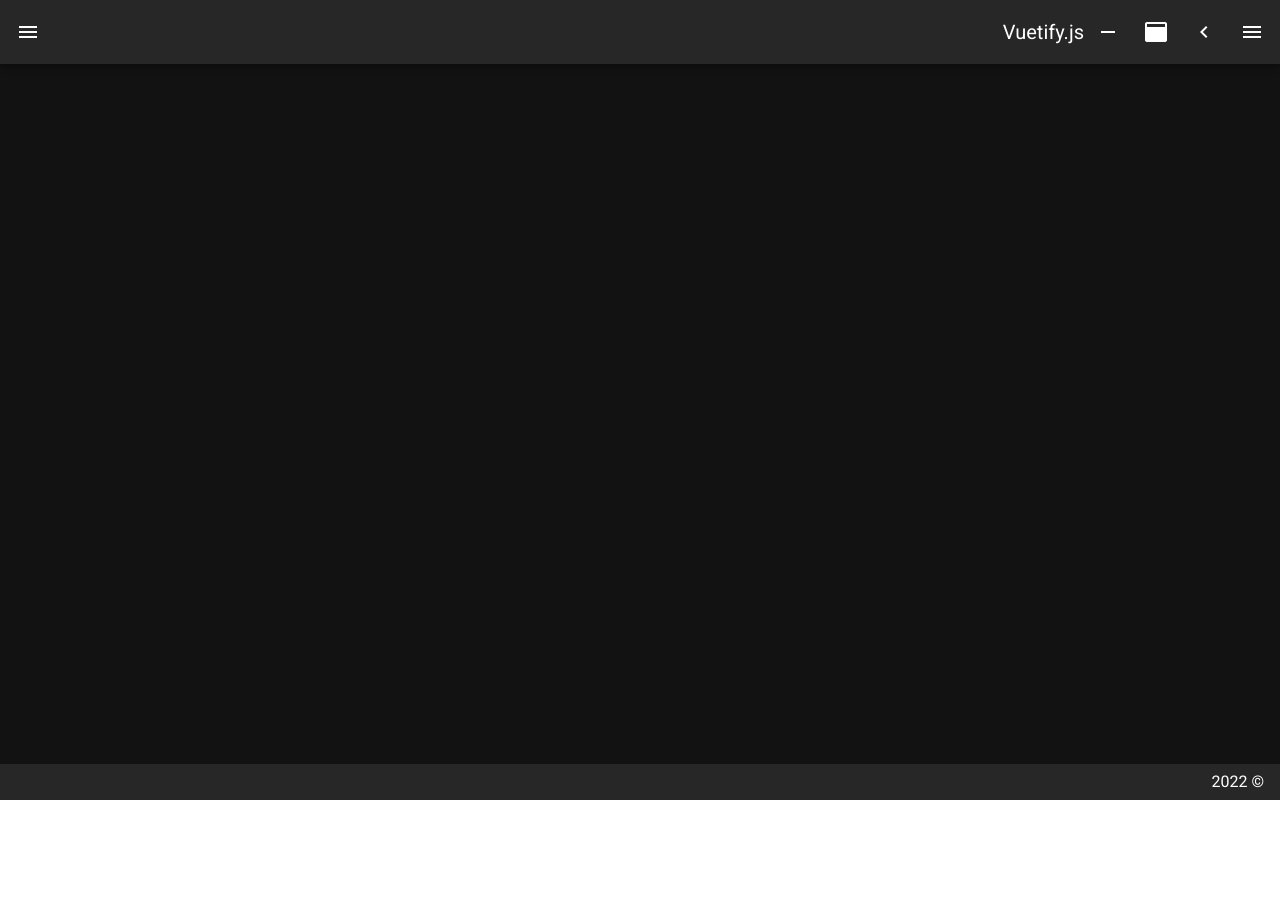
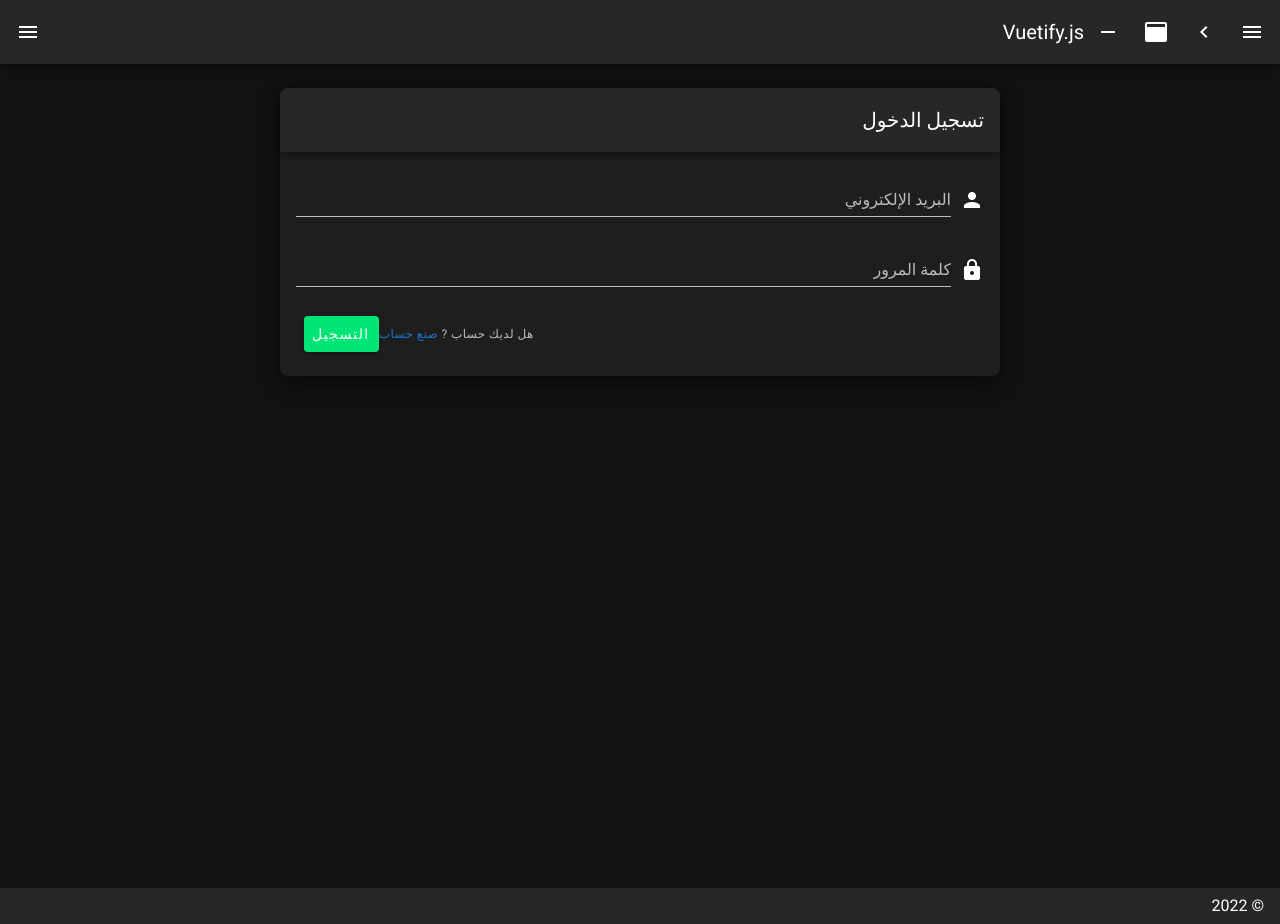
Before and after one commit to youssefchlendi/firstNuxtProject, a Nuxt app: page /auth/login in a window 1280 px wide. Before the commit this address had no page. Before the commit the page ends 800 px from the top, so only its background shows below. Built offline with nearby package versions, Linux system fonts and the light colour scheme.

Commit message:
create login page

```diff
--- /dev/null
+++ b/pages/auth/login.vue
@@ -0,0 +1,156 @@
+<!-- eslint-disable vue/multi-word-component-names -->
+<template>
+  <v-app id="inspire">
+    <div>
+      <v-container fluid>
+        <v-layout align-center justify-center>
+          <v-flex xs12 sm8 md8>
+            <v-card class="elevation-12 rounded-lg" shaped>
+              <v-toolbar dark>
+                <v-toolbar-title>تسجيل الدخول</v-toolbar-title>
+              </v-toolbar>
+              <v-card-text>
+                <v-alert v-if="alert.show" class="text-right" dismissible :type="alert.variant">
+                  <p>{{ alert.msg }}</p>
+                  <span
+                    v-if="
+                      alert.msg ==
+                        'حسابك غير مفعل, يرجى التحقق من بريدك الإلكتروني'
+                    "
+                    class="caption"
+                  >
+                    <router-link to="/auth/request-verify-email">طلب تأكيد البريد الإلكتروني</router-link>
+                  </span>
+                </v-alert>
+                <v-form id="login-form" @submit.prevent="Login">
+                  <v-text-field
+                    v-model="email"
+                    prepend-icon="person"
+                    name="البريد الإلكتروني"
+                    label="البريد الإلكتروني"
+                    :error-messages="emailErrors"
+                    type="text"
+                    @change="$v.$touch()"
+                  />
+                  <v-text-field
+                    id="password"
+                    v-model="password"
+                    :error-messages="passwordErrors"
+                    prepend-icon="lock"
+                    name="كلمة المرور"
+                    label="كلمة المرور"
+                    type="password"
+                    @change="$v.$touch()"
+                  />
+                </v-form>
+                <v-card-actions>
+                  <v-spacer />
+                  <span class="caption">
+                    هل لديك حساب ?
+                    <router-link color="primary" to="/auth/register">صنع حساب</router-link>
+                  </span>
+                  <v-btn color="success" form="login-form" type="submit">
+                    التسجيل
+                  </v-btn>
+                </v-card-actions>
+                <div v-if="attempt > 2">
+                  <span class="caption">
+                    <router-link class="text-danger" to="/auth/forgot-password">
+                      هل نسيت كلمة المرور؟
+                    </router-link>
+                  </span>
+                </div>
+              </v-card-text>
+            </v-card>
+          </v-flex>
+        </v-layout>
+      </v-container>
+    </div>
+  </v-app>
+</template>
+
+<script>
+import { required, minLength, email } from 'vuelidate/lib/validators'
+
+export default {
+  validations: {
+    email: {
+      required,
+      email,
+      async exists (value) {
+        if (value === '') {
+          return true
+        }
+        const response = await this.$axios(`/unique/${value}`)
+        return response.status === 201 || value === ''
+      }
+    },
+    password: { required, minLength: minLength(8) }
+  },
+  data () {
+    return {
+      oldEmail: '',
+      attempt: 0,
+      email: '',
+      password: '',
+      alert: {
+        show: null,
+        variant: 'n',
+        msg: null
+      }
+    }
+  },
+  computed: {
+    passwordErrors () {
+      const errors = []
+      if (!this.$v.password.$dirty) { return errors }
+      !this.$v.password.required && errors.push('الرجاء ادخال بكلمة المرور')
+      !this.$v.password.minLength &&
+        errors.push('الرجاء ادخال بكلمة المرور بحد اقل من 8 حروف')
+      return errors
+    },
+    emailErrors () {
+      const errors = []
+      if (!this.$v.email.$dirty) { return errors }
+      !this.$v.email.email && errors.push('الرجاء ادخال بريد صحيح')
+      !this.$v.email.required && errors.push('الرجاء ادخال بريد الكتروني')
+      !this.$v.email.exists && errors.push('البريد الالكتروني غير مسجل')
+      return errors
+    }
+  },
+  methods: {
+    async Login () {
+      this.$v.$touch()
+      if (!this.$v.$invalid) {
+        if (this.email === this.oldEmail) {
+          this.attempt++
+        } else {
+          this.attempt = 0
+        }
+        try {
+          this.oldEmail = this.email
+          await this.$auth.loginWith('laravelSanctum', {
+            data: {
+              email: this.email,
+              password: this.password
+            }
+          })
+        } catch (error) {
+          this.alert.variant = 'error'
+          this.alert.msg = error.response.data.message
+          this.alert.show = true
+          setTimeout(() => {
+            this.alert.show = false
+          }, 5000)
+        }
+      }
+    },
+    post () {
+      this.$v.$touch()
+    }
+  }
+}
+</script>
+
+<style>
+</style>
```
